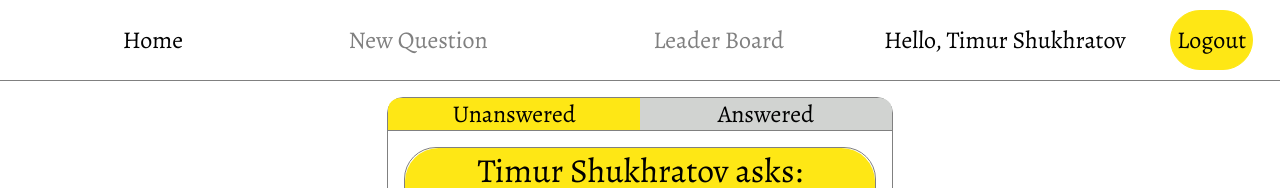
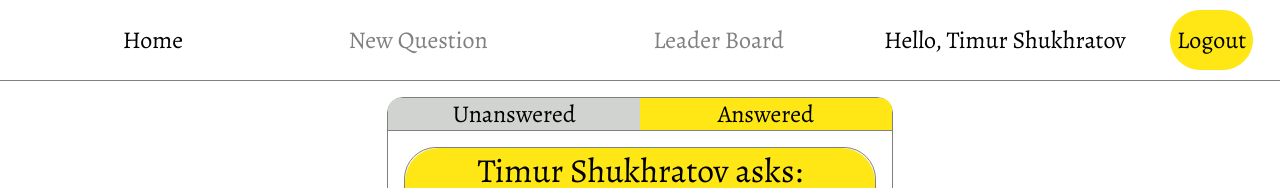
Before and after one commit to pharrukh/react-would-you-rather, a React (Create React App) app: page / in a window 1280 px wide. Shown: the top 188 px of the page. Built offline with nearby package versions, Linux system fonts and the light colour scheme.

Commit message:
feat: add state to question list

```diff
--- a/src/components/QuestionList.js
+++ b/src/components/QuestionList.js
@@ -1,23 +1,36 @@
 import React, { Component } from 'react'
+import { useParams } from 'react-router'
 import Question from './Question'
 
 class QuestionList extends Component {
+    state = {
+        mode: 'answered'
+    }
+
+    showAnswered = () => {
+        this.setState({ mode: 'answered' })
+    }
+
+    showUnanswered = () => {
+        this.setState({ mode: 'unanswered' })
+    }
+
     render() {
         const { users, questions, authedUser } = this.props
 
-        const mode = 'answered'
-        const answeredQuestions = Object.keys(users[authedUser].answers).map(id => mapToQuestion(users, questions, id))
+        const mode = this.state.mode
+        const answeredQuestions = Object.keys(users[authedUser].answers).map(id => mapToQuestion(users, questions, id, 'preview'))
         const unansweredQuestions = Object.keys(questions)
             .filter(id => !Object.keys(users[authedUser].answers).includes(id))
-            .map(id => mapToQuestion(users, questions, id))
+            .map(id => mapToQuestion(users, questions, id, 'to-answer'))
         const selectedQuestions = mode === 'answered' ? answeredQuestions : unansweredQuestions
-        const anweredTitleClasses = mode === 'answered' ? "right-title" : "right-title active"
-        const unanweredTitleClasses = mode === 'answered' ? "left-title active" : "left-title"
+        const anweredTitleClasses = mode === 'answered' ? "right-title active" : "right-title"
+        const unanweredTitleClasses = mode === 'answered' ? "left-title" : "left-title active"
 
         return (<div className="question-list">
             <div className="section-title">
-                <div className={unanweredTitleClasses}>Unanswered</div>
-                <div className={anweredTitleClasses}>Answered</div>
+                <div className={unanweredTitleClasses} onClick={this.showUnanswered}>Unanswered</div>
+                <div className={anweredTitleClasses} onClick={this.showAnswered}>Answered</div>
             </div>
             {selectedQuestions}
         </div>)
@@ -25,10 +38,10 @@ class QuestionList extends Component {
 }
 
 
-const mapToQuestion = (users, questions, id) => {
+const mapToQuestion = (users, questions, id, mode) => {
     const question = questions[id]
     const user = users[question.author]
-    return <Question key={id} question={question} author={user} mode="preview" />
+    return <Question key={id} question={question} author={user} mode={mode} />
 }
 
 export default QuestionList
```
